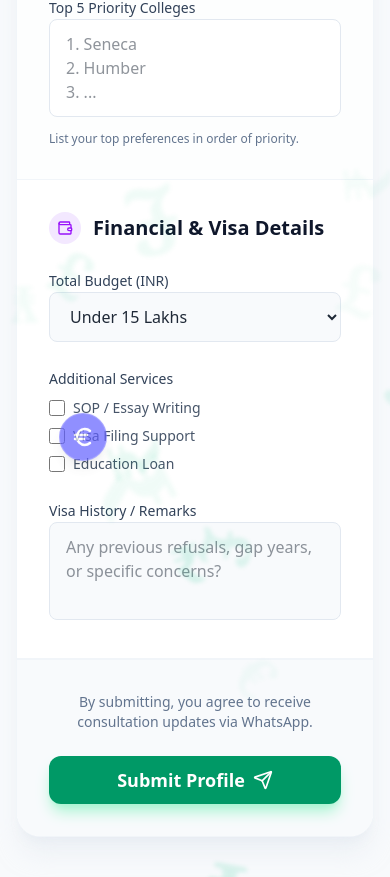
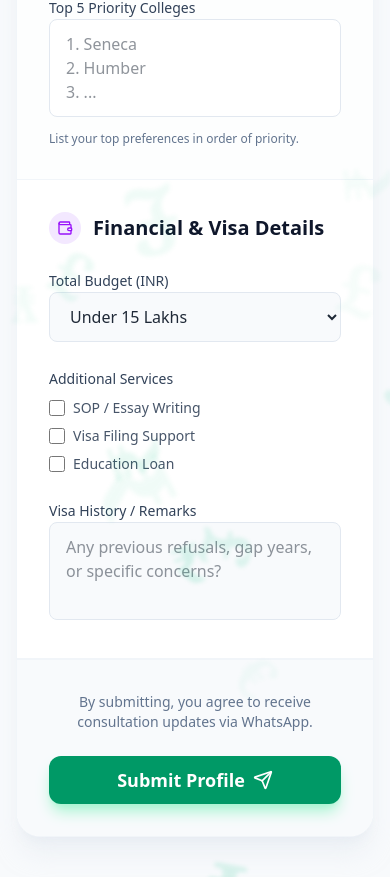
Before and after one commit to Aman241104/fainance-web, a Next.js app: page /student-portal in a window 390 px wide. Shown: the part 1201-2078 px from the top of the page. Built offline with nearby package versions, Linux system fonts and the light colour scheme.

Commit message:
fix coin position in servcies

```diff
--- a/components/CTA.tsx
+++ b/components/CTA.tsx
@@ -100,7 +100,7 @@ export function CTA() {
                 <span className="text-emerald-600">Local Expertise.</span>
               </h3>
               <p className="text-slate-600 mb-8 max-w-md">
-                Bridging the gap across global markets, including India and Canada, with dedicated support across international corridors.
+                Bridging the gap across global markets with dedicated support across international corridors.
               </p>
 
               {/* Text-Based Corridor Graphic */}
--- a/components/FloatingCoins.tsx
+++ b/components/FloatingCoins.tsx
@@ -20,7 +20,7 @@ export function FloatingCoins({ className = "", count = 4 }: FloatingCoinsProps)
   const displayCoins = COINS.slice(0, Math.min(count, COINS.length));
 
   return (
-    <div className={`absolute inset-0 pointer-events-none overflow-hidden ${className}`}>
+    <div className={`absolute inset-0 pointer-events-none ${className}`}>
       {displayCoins.map((coin, index) => {
         // distribute positions
         const isLeft = index % 2 === 0;
@@ -50,12 +50,13 @@ export function FloatingCoins({ className = "", count = 4 }: FloatingCoinsProps)
               }
             }}
             className={`absolute flex items-center justify-center w-12 h-12 md:w-16 md:h-16 rounded-full shadow-lg backdrop-blur-sm border border-white/20 text-white ${coin.color}
-              ${isTop ? 'top-10 md:top-20' : 'bottom-10 md:bottom-20'}
+              ${isTop ? '-top-6 md:top-20' : 'bottom-10 md:bottom-20'}
               ${isLeft ? 'left-4 md:left-10' : 'right-4 md:right-10'}
+              ${index >= 2 ? 'hidden md:flex' : ''}
             `}
             style={{
                // Offset positions to avoid perfect corners
-               [isTop ? 'top' : 'bottom']: `${10 + (index * 5)}%`,
+               [isTop ? 'top' : 'bottom']: `${(isTop ? 0 : 10) + (index * 5)}%`,
                [isLeft ? 'left' : 'right']: `${5 + (index * 5)}%`
             }}
           >
--- a/components/Services.tsx
+++ b/components/Services.tsx
@@ -120,7 +120,7 @@ export function Services() {
           viewport={{ once: true, margin: "-50px" }}
           className="grid grid-cols-1 md:grid-cols-2 lg:grid-cols-3 gap-8"
         >
-          {SERVICES_DATA.map((service, index) => {
+          {SERVICES_DATA.map((service) => {
              const isSpecial = service.title === 'Student Fee Payments';
              return (
                <motion.div
```
